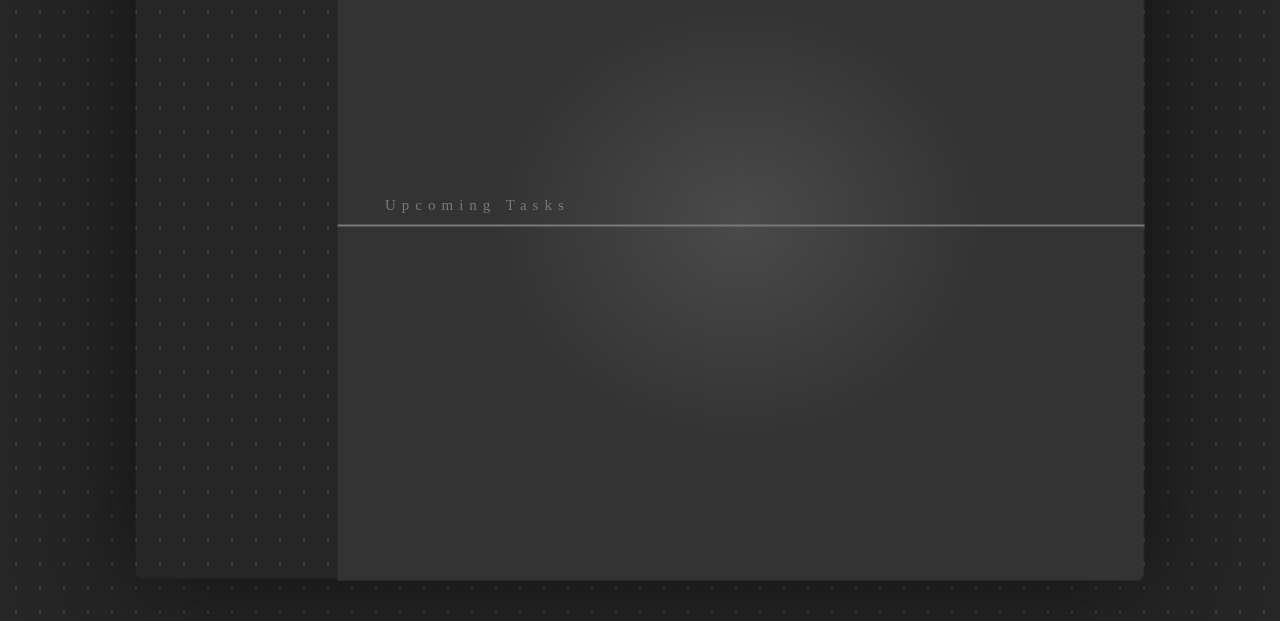
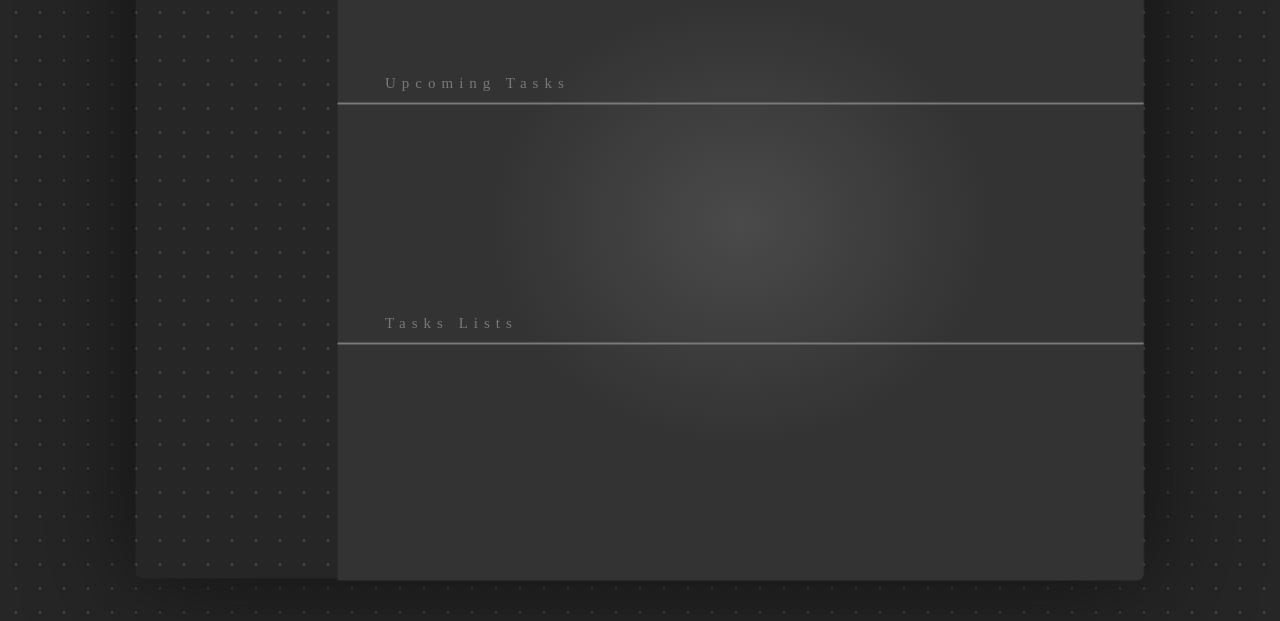
Before and after one commit to HazelTea/Todo2, a website: page index.html in a window 1280 px wide. Shown: the part 179-800 px from the top of the page. Drawn offline with Linux system fonts and the light colour scheme; a web font is replaced by a local one.

Commit message:
Interface

```diff
--- a/index.html
+++ b/index.html
@@ -12,9 +12,15 @@
             <div id="dashboard" class="dashboard">
                 <p class="dashboard__upperText">Dashboard</p>
                 <p id="dashboard_counter" class="dashboard__taskCounter">99+</p>
-                <div class="dashboard__taskFrame">
-                    <p class="dashboard__taskFrame__text" >Upcoming Tasks</p>
-                    <div class="dashboard__taskFrame__textLine"></div>
+                <div class="dashboard__tasksFrame">
+                    <p class="dashboard__tasksFrame__text" >Upcoming Tasks</p>
+                    <div class="dashboard__tasksFrame__textLine"></div>
+                    <div class="dashboard__frameList"></div>
+                </div>
+                <div class="dashboard__listsFrame">
+                    <p class="dashboard__listsFrame__text">Tasks Lists</p>
+                    <div class="dashboard__listsFrame__textLine"></div>
+                    <div class="dashboard__frameList"></div>
                 </div>
             </div>
         </div>
--- a/style.css
+++ b/style.css
@@ -89,16 +89,19 @@ body {
     color: #48FF85;
 }
 
-.dashboard__taskFrame {
+.dashboard__tasksFrame {
     position: relative;
-    width: 800px;
+    width: 806px;
     height: 175px;
     left: 0px;
-    top: 247px;
+    top: 125px;
+
+    border-radius: 0px;
+
 }
 
 
-.dashboard__taskFrame__text {
+.dashboard__tasksFrame__text {
     position: relative;
     width: 195px;
     height: 21px;
@@ -115,42 +118,68 @@ body {
     color: #797979;
 }
 
-.dashboard__taskFrame__textLine {
+.dashboard__tasksFrame__textLine {
     /* Line */
 
     position: absolute;
-    width: 805px;
+    width: 804px;
     height: 0px;
     left: 0px;
     top: -30px;
 
-    border: 0.5px solid #797979;
+    border: 1px solid #797979;
 
 }
 
-.dashboard__taskFrame__taskList {
+.dashboard__listsFrame {
+    position: relative;
+    width: 806px;
+    height: 175px;
+    left: 0px;
+    top: 175px;
+}
 
+.dashboard__listsFrame__text {
+    position: relative;
+    width: 195px;
+    height: 21px;
+    left: 47px;
+    top: -58px;
+
+    font-family: 'Ubuntu Light';
+    font-style: normal;
+    font-weight: 300;
+    font-size: 15px;
+    line-height: 17px;
+    letter-spacing: 0.4em;
+
+    color: #797979;
+}
+
+.dashboard__listsFrame__textLine {
+    position: absolute;
+    width: 804px;
+    height: 0px;
+    left: 0px;
+    top: -30px;
+
+    border: 1px solid #797979;
+}
+
+.dashboard__frameList {
+
+    position:static;
+    box-sizing: border-box;
     display: flex;
     flex-direction: row;
     align-items: center;
     padding: 0px 40px;
     gap: 25px;
-
-    position: relative;
-    width: 800px;
+    width: 806px;
     height: 144px;
-    left: 0px;
-    top: 0px;
-}
-
-
-.dashboard__listFrame {
-
-    position: relative;
-    width: 800px;
-    height: 175px;
-    left: 0px;
-    top: 471px;
-
+    position: absolute;
+    left: 50%;
+    top: 50%;
+    transform: translate(-50%, -50%);
 
 }
```
